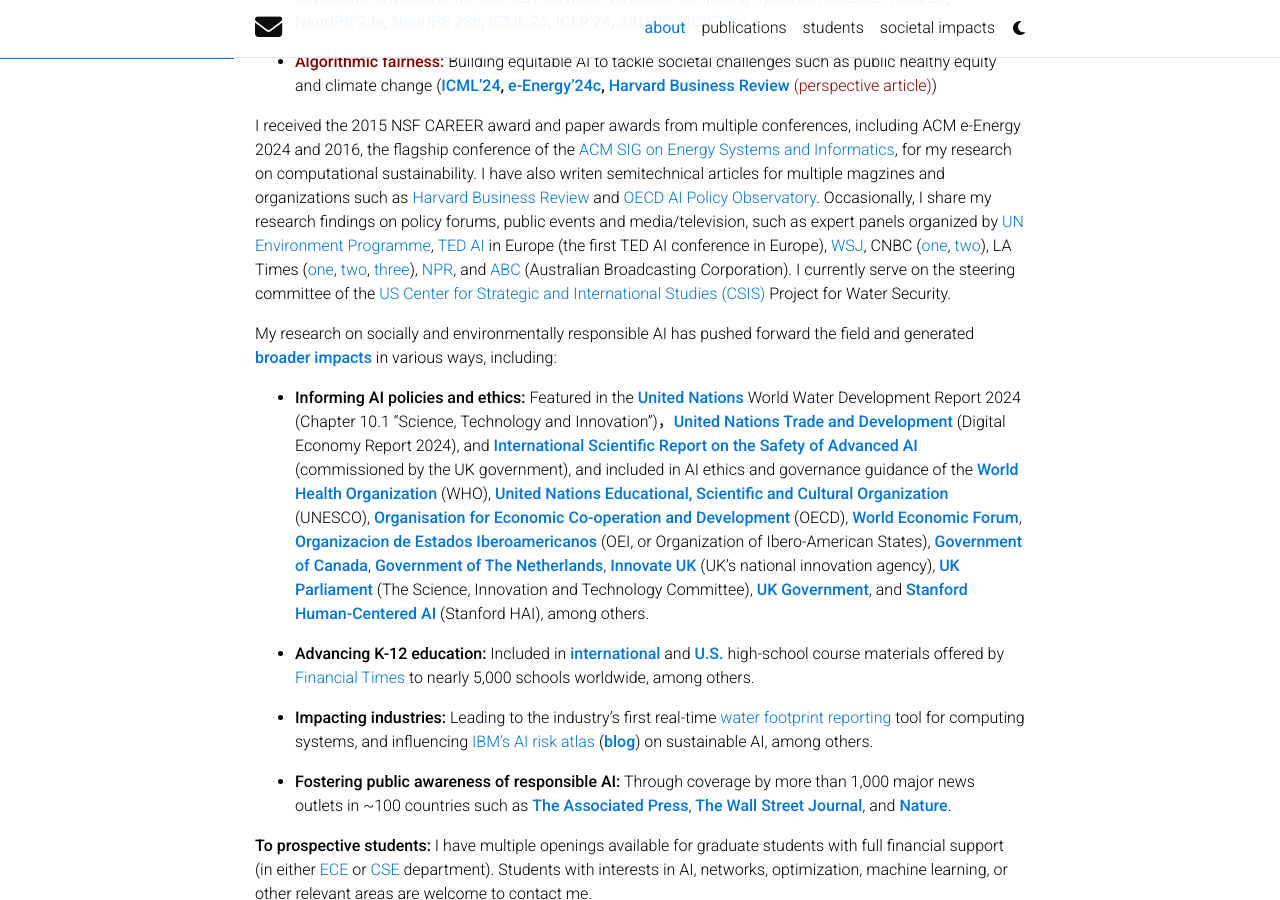
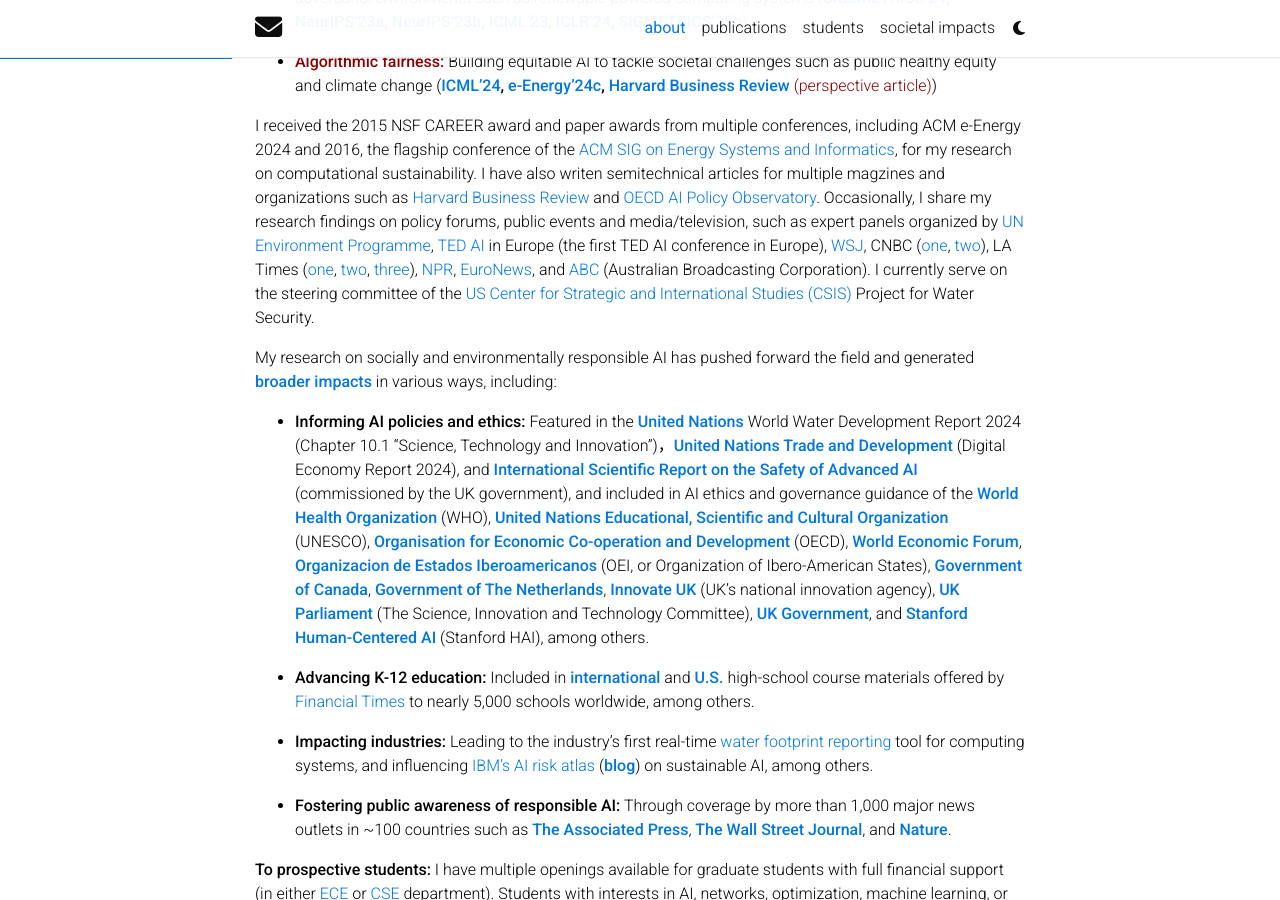
Before and after one commit to shaoleiren/shaoleiren.github.io, a Jekyll site: the page built from _pages/about.md, in a window 1280 px wide and 900 px high, scrolled down 672 px. Built offline with Jekyll 4.4.1, drawn with Linux system fonts in a browser that asks for light colours; full-size pictures stand in for the smaller copies a plugin makes; comment, search, counter and statistics services are not loaded; a style sheet for code colours, icons or effects is not loaded.

Commit message:
Update about.md

```diff
--- a/_pages/about.md
+++ b/_pages/about.md
@@ -41,7 +41,7 @@
   [OECD AI Policy Observatory](https://www.linkedin.com/posts/oecd-ai_how-much-water-does-ai-consume-the-public-activity-7135961877473325056-QMM5). Occasionally, I share my research findings on policy forums, public events and media/television,
    such as expert panels organized by
    [UN Environment Programme](https://news.ucr.edu/articles/2024/07/08/professor-joins-un-panel-environmental-impacts-ai), [TED AI](https://tedai-vienna.ted.com/) in Europe (the first TED AI conference in Europe),  [WSJ](https://www.wsj.com/tech/novel-ideas-to-cool-data-centers-liquid-in-pipes-or-a-dunking-bath-cdb7a393), CNBC ([one](https://www.youtube.com/watch?v=SGHk3zE5xh4), [two](https://www.youtube.com/watch?v=MJQIQJYxey4)), LA Times ([one](https://www.latimes.com/environment/story/2024-08-12/california-data-centers-could-derail-clean-energy-goals), [two](https://www.latimes.com/opinion/story/2024-08-15/editorial-generative-ai-is-a-leading-contributor-to-our-energy-consumption-how-will-this-impact-our-climate),
-   [three](https://www.latimes.com/environment/story/2024-08-26/tech-firms-conceal-water-and-power-demands-of-ai-computing)), [NPR](https://one.npr.org/?sharedMediaId=nx-s1-5059073:nx-s1-dd125ecf-65a2-40d5-89e2-e5ca568238c5), and [ABC](https://www.abc.net.au/listen/programs/futuretense/artificial-intelligence-its-limits-risks-nd-thirst-for-resources/104238774) (Australian Broadcasting Corporation). I currently serve
+   [three](https://www.latimes.com/environment/story/2024-08-26/tech-firms-conceal-water-and-power-demands-of-ai-computing)), [NPR](https://one.npr.org/?sharedMediaId=nx-s1-5059073:nx-s1-dd125ecf-65a2-40d5-89e2-e5ca568238c5), [EuroNews](https://www.euronews.com/video/2023/11/01/ai-chatgpt-consumes-more-energy-than-a-traditional-internet-search), and [ABC](https://www.abc.net.au/listen/programs/futuretense/artificial-intelligence-its-limits-risks-nd-thirst-for-resources/104238774) (Australian Broadcasting Corporation). I currently serve
  on the steering committee of the [US Center for Strategic and International Studies (CSIS)](https://www.csis.org/programs/global-food-and-water-security-program) Project for Water Security.
 
 
```
